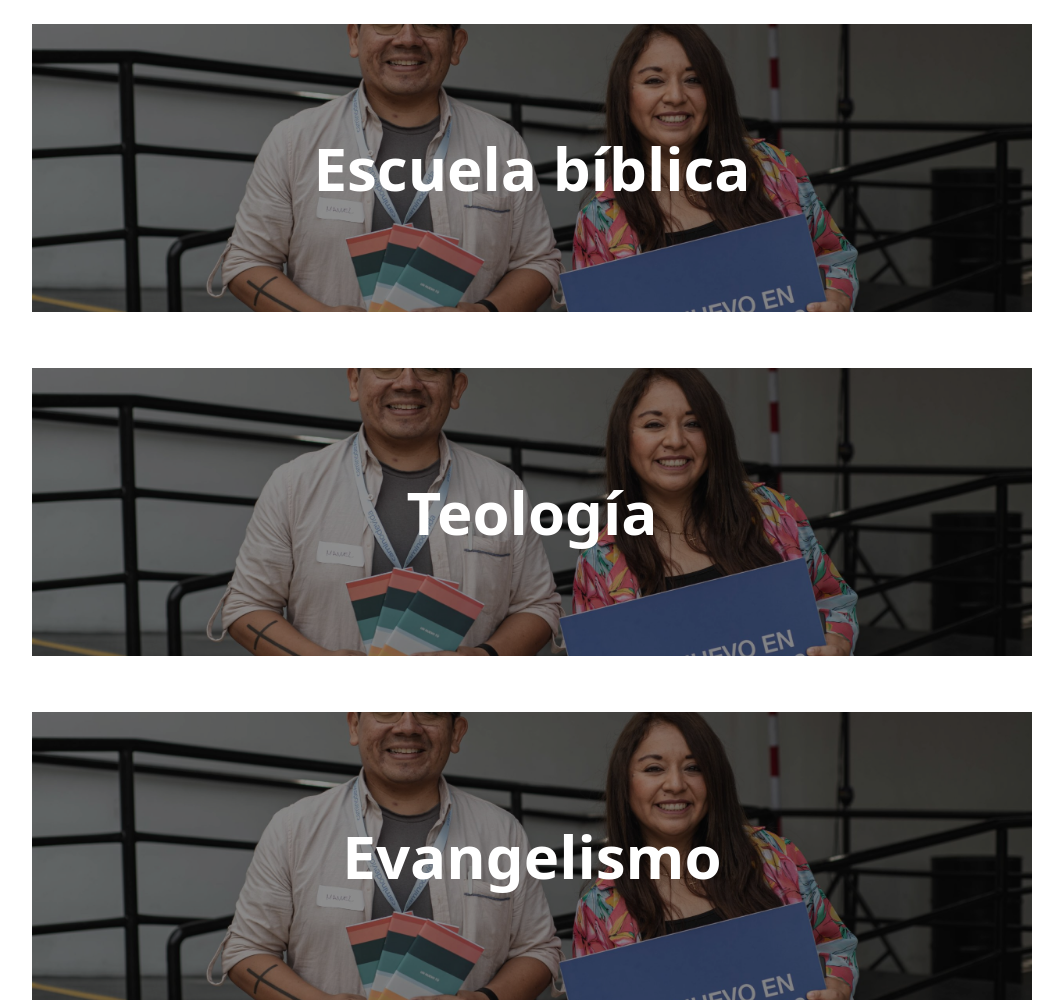
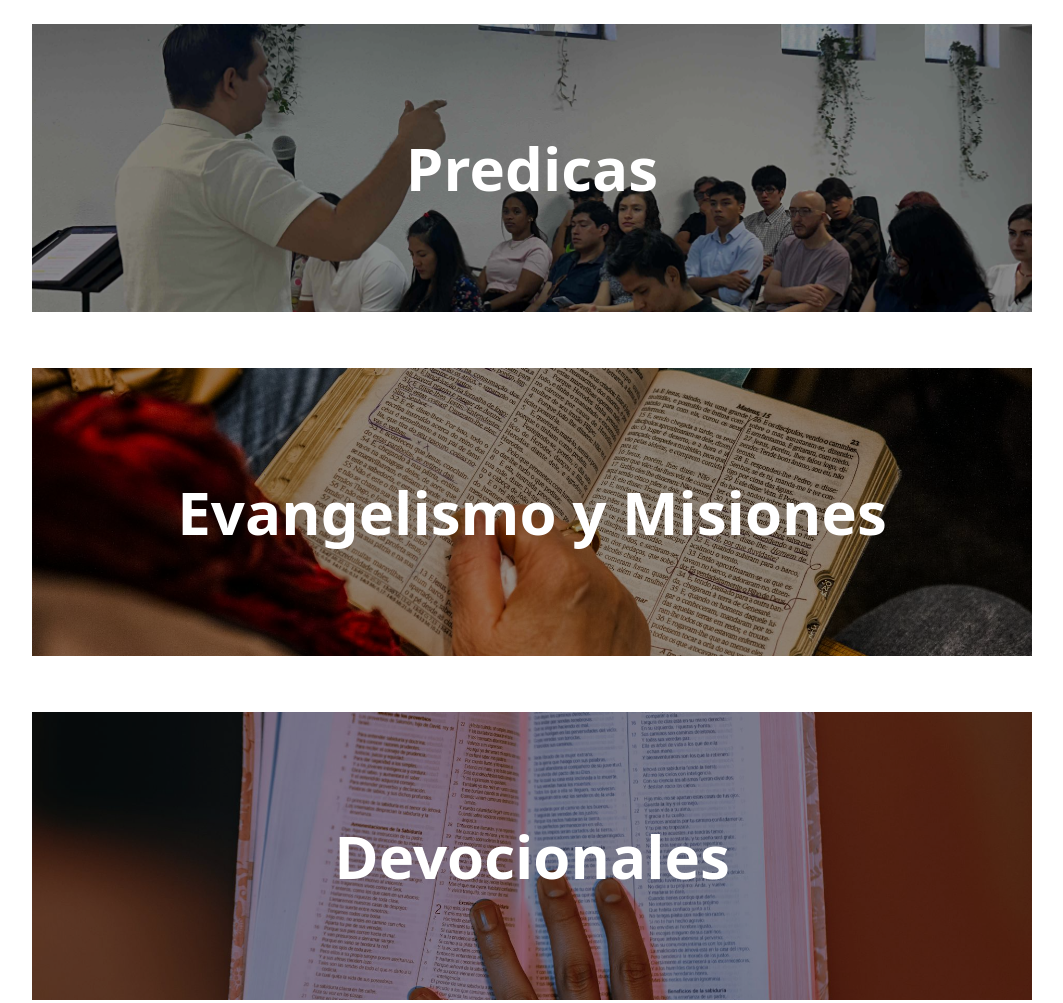
Before and after one commit to joacoooo0/iacym-web, an Astro site: page /videos in a window 1280 px wide. Shown: the part 700-1703 px from the top of the page, without its empty margins (108-1171 px from the left). Built offline with nearby package versions, Linux system fonts and the light colour scheme; Astro itself is replaced by a stand-in of ours.

Commit message:
update ⬆️ wallpapers mejorados

```diff
--- a/src/pages/videos.astro
+++ b/src/pages/videos.astro
@@ -2,9 +2,11 @@
 import Footer from "../components/Footer.astro";
 import Header from "../components/Header.astro";
 import Layout from "../layouts/Layout.astro";
+
+//wallpapers-for-card
 ---
 
-<Layout title="Iglesia Casa de Vida">
+<Layout>
   <Header />
   <main
     class="flex flex-col justify-center items-center bg-white text-white gap-y-14 py-32 px-5"
@@ -16,21 +18,37 @@ import Layout from "../layouts/Layout.astro";
       target="_blank"
       href="https://www.youtube.com/"
       <div
-      class="parallax-section lg:w-[1000px] w-full h-72"
+      class="parallax-section-podcast lg:w-[1000px] w-full h-72"
     >
-      <div class="parallax-overlay h-72 flex items-center justify-center">
-        <h1 class="text-white font-bold lg:text-6xl text-3xl">Predicaciones</h1>
+      <div
+        class="parallax-overlay-podcast h-72 flex items-center justify-center"
+      >
+        <h1 class="text-white font-bold lg:text-6xl text-3xl">Podcast</h1>
       </div>
     </a>
     <a
       target="_blank"
       href="https://www.youtube.com/"
       <div
-      class="parallax-section lg:w-[1000px] w-full h-72"
+      class="parallax-section-predicas lg:w-[1000px] w-full h-72"
     >
-      <div class="parallax-overlay h-72 flex items-center justify-center">
-        <h1 class="text-white font-bold lg:text-6xl text-3xl">
-          Escuela bíblica
+      <div
+        class="parallax-overlay-predicas h-72 flex items-center justify-center"
+      >
+        <h1 class="text-white font-bold lg:text-6xl text-3xl">Predicas</h1>
+      </div>
+    </a>
+    <a
+      target="_blank"
+      href="https://www.youtube.com/"
+      <div
+      class="parallax-section-evangelismo lg:w-[1000px] w-full h-72"
+    >
+      <div
+        class="parallax-overlay-evangelismo h-72 flex items-center justify-center"
+      >
+        <h1 class="text-white font-bold lg:text-6xl text-3xl text-center">
+          Evangelismo y Misiones
         </h1>
       </div>
     </a>
@@ -38,20 +56,24 @@ import Layout from "../layouts/Layout.astro";
       target="_blank"
       href="https://www.youtube.com/"
       <div
-      class="parallax-section lg:w-[1000px] w-full h-72"
+      class="parallax-section-devocionales lg:w-[1000px] w-full h-72"
     >
-      <div class="parallax-overlay h-72 flex items-center justify-center">
-        <h1 class="text-white font-bold lg:text-6xl text-3xl">Teología</h1>
+      <div
+        class="parallax-overlay-devocionales h-72 flex items-center justify-center"
+      >
+        <h1 class="text-white font-bold lg:text-6xl text-3xl">Devocionales</h1>
       </div>
     </a>
     <a
       target="_blank"
       href="https://www.youtube.com/"
       <div
-      class="parallax-section lg:w-[1000px] w-full h-72"
+      class="parallax-section-cuentos lg:w-[1000px] w-full h-72"
     >
-      <div class="parallax-overlay h-72 flex items-center justify-center">
-        <h1 class="text-white font-bold lg:text-6xl text-3xl">Evangelismo</h1>
+      <div
+        class="parallax-overlay-cuentos h-72 flex items-center justify-center"
+      >
+        <h1 class="text-white font-bold lg:text-6xl text-3xl">Cuentos</h1>
       </div>
     </a>
   </main>
@@ -59,14 +81,58 @@ import Layout from "../layouts/Layout.astro";
 </Layout>
 
 <style>
-  .parallax-section {
-    background-image: url("/src/assets/dar-bg.jpg");
+  .parallax-section-podcast {
+    background-image: url("/src/assets/podcast.jpg");
     background-position: center;
     background-repeat: no-repeat;
     background-size: cover;
     margin-inline: 3px;
   }
-  .parallax-overlay {
+  .parallax-overlay-podcast {
+    background: rgba(0, 0, 0, 0.435);
+  }
+
+  .parallax-section-predicas {
+    background-image: url("/src/assets/predicas.jpg");
+    background-position: center;
+    background-repeat: no-repeat;
+    background-size: cover;
+    margin-inline: 3px;
+  }
+  .parallax-overlay-predicas {
+    background: rgba(0, 0, 0, 0.435);
+  }
+
+  .parallax-section-evangelismo {
+    background-image: url("/src/assets/evangelismo.jpg");
+    background-position: center;
+    background-repeat: no-repeat;
+    background-size: cover;
+    margin-inline: 3px;
+  }
+  .parallax-overlay-evangelismo {
+    background: rgba(0, 0, 0, 0.435);
+  }
+
+  .parallax-section-devocionales {
+    background-image: url("/src/assets/devocionales.jpg");
+    background-position: center;
+    background-repeat: no-repeat;
+    background-size: cover;
+    margin-inline: 3px;
+  }
+  .parallax-overlay-devocionales {
+    background: rgba(0, 0, 0, 0.435);
+  }
+
+  .parallax-section-cuentos {
+    background-image: url("/src/assets/cuentos.jpg");
+    background-position: center;
+    background-repeat: no-repeat;
+    background-size: cover;
+    margin-inline: 3px;
+  }
+  .parallax-overlay-cuentos {
     background: rgba(0, 0, 0, 0.435);
   }
 </style>
```
Also changed, not shown: src/assets/cuentos.jpg (added), src/assets/dar.jpg (added), src/assets/devocionales.jpg (added), src/assets/evangelismo.jpg (added), src/assets/podcast.jpg (added), src/assets/predicas.jpg (added).
